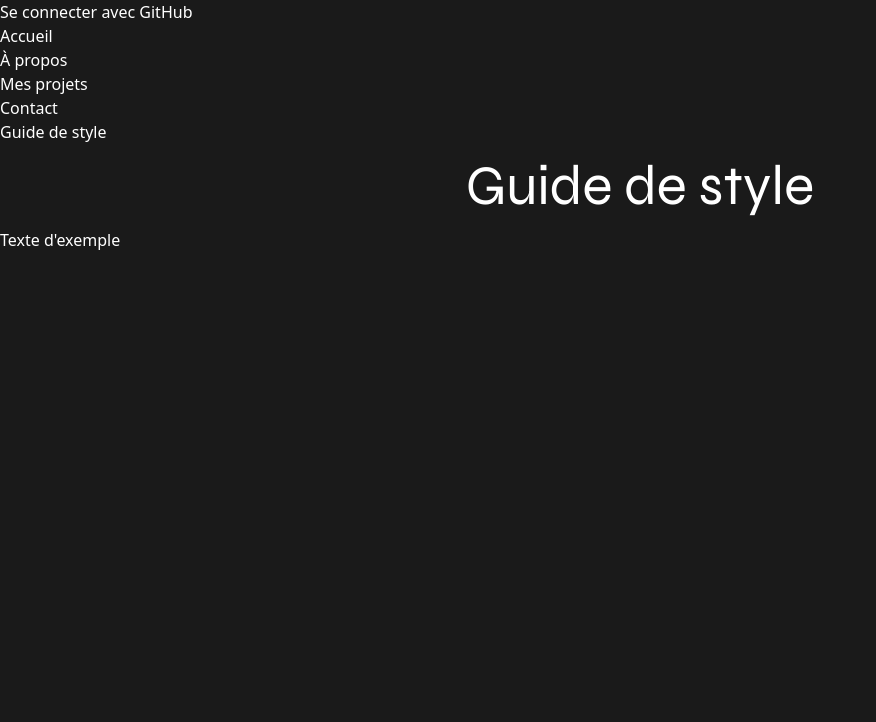
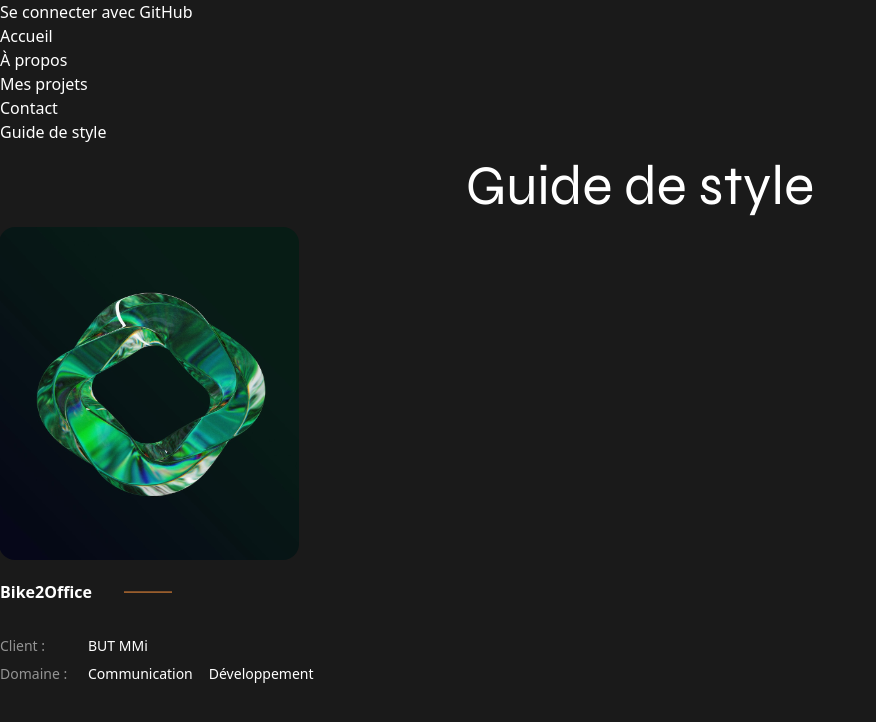
Before and after one commit to imrane-qerchi/MMI-2024-projet-individuel-portfolio, a Vue app: page /guide-style in a window 1280 px wide. Shown: the top 722 px of the page, without its empty margins (0-876 px from the left). Built offline with nearby package versions, Linux system fonts and the light colour scheme; what pocketbase would draw is missing.

Commit message:
Ajout de la cardProjet + test

```diff
--- /dev/null
+++ b/src/components/cardProjet.vue
@@ -0,0 +1,60 @@
+<script setup lang="ts">
+import type { ProjetsResponse } from '@/pocketbase-types'
+
+defineProps<Partial<ProjetsResponse>>()
+</script>
+
+<template>
+  <div
+    class="relative flex h-[468px] w-[300px] flex-col items-start justify-start gap-[19px] rounded-2xl"
+  >
+    <div class="relative h-[332.57px] flex-shrink-0 flex-grow-0 self-stretch">
+      <img
+        :src="image_couverture"
+        class="absolute left-[-1px] top-[-1px] h-[333px] w-[300px] rounded-2xl object-none"
+      />
+    </div>
+    <div
+      class="flex h-[63px] flex-shrink-0 flex-grow-0 flex-col items-start justify-start gap-8 self-stretch"
+    >
+      <div class="relative flex flex-shrink-0 flex-grow-0 items-center justify-start gap-8">
+        <p class="flex-shrink-0 flex-grow-0 text-left text-base font-bold text-white">
+          {{ nom }}
+        </p>
+        <svg
+          width="48"
+          height="2"
+          viewBox="0 0 48 2"
+          fill="none"
+          xmlns="http://www.w3.org/2000/svg"
+          class="flex-shrink-0 flex-grow-0"
+          preserveAspectRatio="xMidYMid meet"
+        >
+          <line y1="1.0658" x2="48" y2="1.0658" stroke="#FB923C"></line>
+        </svg>
+      </div>
+      <div
+        class="flex flex-shrink-0 flex-grow-0 flex-col items-start justify-start gap-2 self-stretch"
+      >
+        <div class="relative flex flex-shrink-0 flex-grow-0 items-start justify-start gap-4">
+          <p class="w-[72px] flex-shrink-0 flex-grow-0 text-left text-sm text-[#949494]">
+            Client :
+          </p>
+          <p class="flex-shrink-0 flex-grow-0 text-left text-sm text-white">{{ client }}</p>
+        </div>
+        <div class="relative flex flex-shrink-0 flex-grow-0 items-start justify-start gap-4">
+          <p class="w-[72px] flex-shrink-0 flex-grow-0 text-left text-sm text-[#949494]">
+            Domaine :
+          </p>
+          <p
+            v-for="unDomaine in domaines"
+            :key="unDomaine"
+            class="flex-shrink-0 flex-grow-0 text-left text-sm text-white"
+          >
+            {{ unDomaine }}
+          </p>
+        </div>
+      </div>
+    </div>
+  </div>
+</template>
--- a/src/pages/guide-style.vue
+++ b/src/pages/guide-style.vue
@@ -1,4 +1,15 @@
+<script setup lang="ts">
+import CardProjet from '@/components/cardProjet.vue'
+import { ProjetsDomainesOptions } from '@/pocketbase-types'
+import imageCard from '@/assets/image-card-exemple.png'
+</script>
+
 <template>
-  <h1 class="font-syne text-2xl text-center">Guide de style</h1>
-  <p>Texte d'exemple</p>
+  <h1 class="text-center font-syne text-2xl">Guide de style</h1>
+  <CardProjet
+    nom="Bike2Office"
+    client="BUT MMi"
+    :domaines="[ProjetsDomainesOptions.Communication, ProjetsDomainesOptions.Développement]"
+    :image_couverture="imageCard"
+  />
 </template>
```
Also changed, not shown: src/assets/image-card-exemple.png (added).
